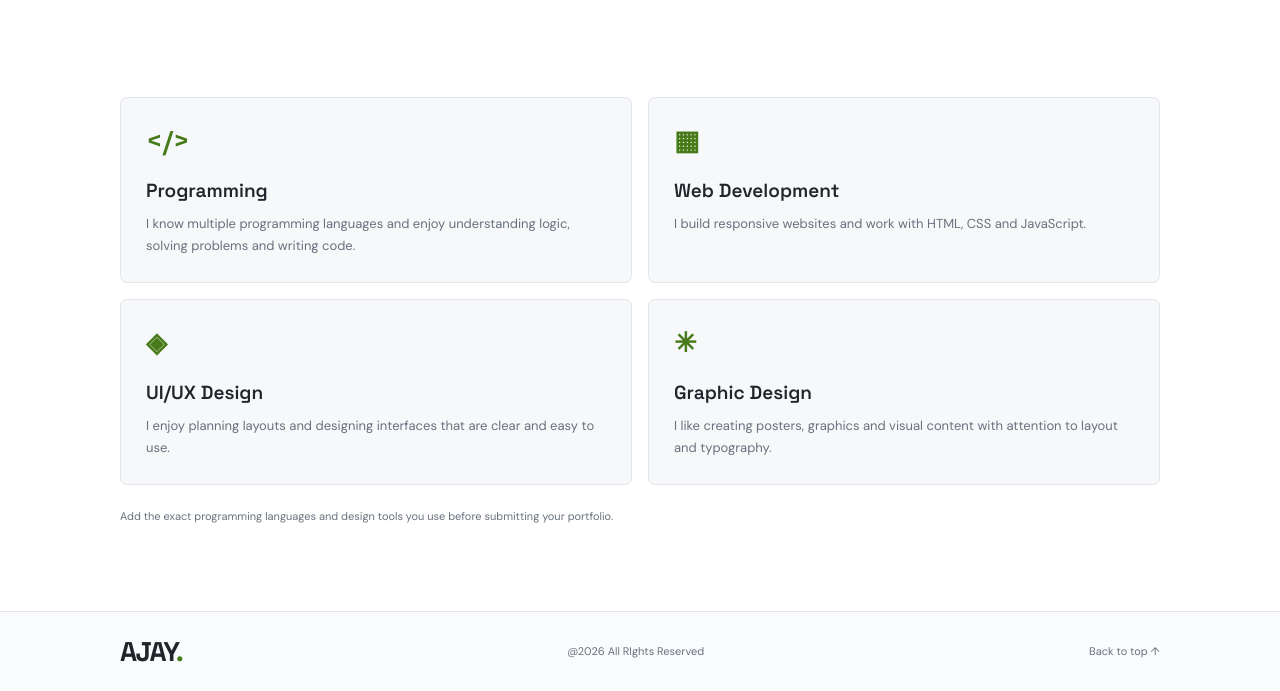
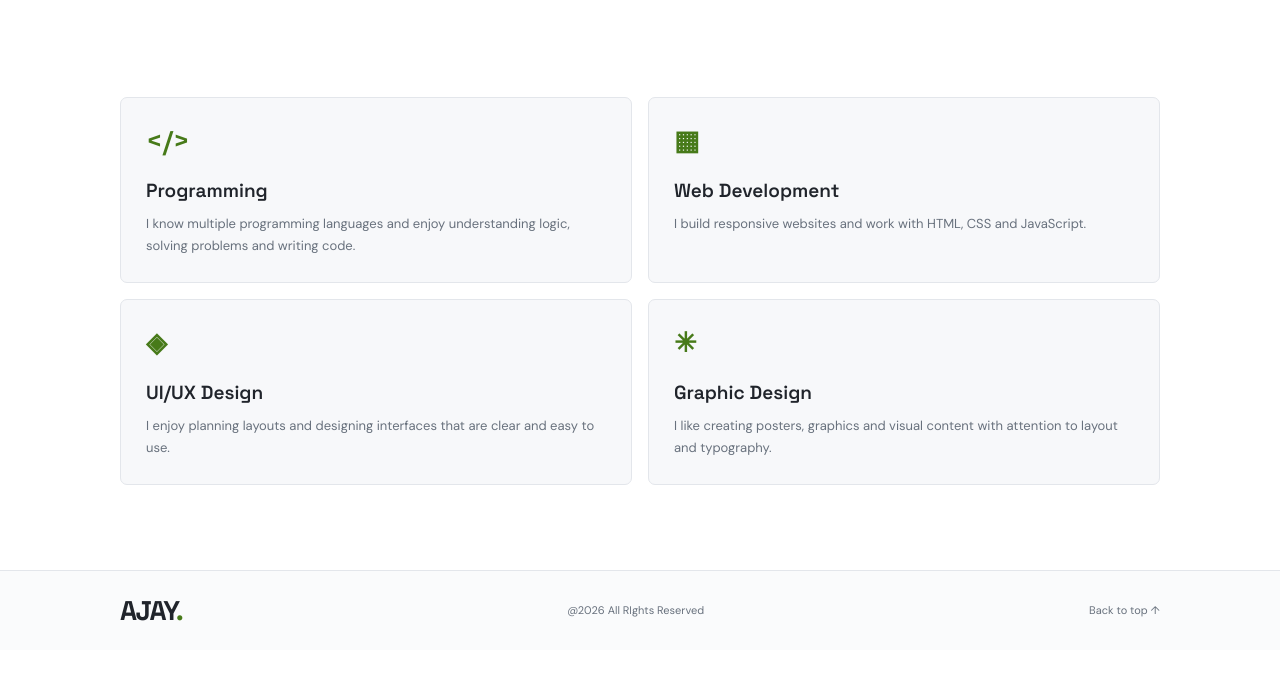
Before and after one commit to techazayin/ajaybholeportfolio, a plain HTML site: page skills.html in a window 1280 px wide. Shown: the part 340-1031 px from the top of the page. After the commit the page ends 990 px from the top, so only its background shows below. Drawn offline with Linux system fonts and the light colour scheme.

Commit message:
Update skills.html

```diff
--- a/skills.html
+++ b/skills.html
@@ -36,7 +36,7 @@
     <article class="simple-card"><div class="skill-symbol">◈</div><h2>UI/UX Design</h2><p>I enjoy planning layouts and designing interfaces that are clear and easy to use.</p></article>
     <article class="simple-card"><div class="skill-symbol">✳</div><h2>Graphic Design</h2><p>I like creating posters, graphics and visual content with attention to layout and typography.</p></article>
   </div>
-  <p class="small-note">Add the exact programming languages and design tools you use before submitting your portfolio.</p>
+
 </section>
 </main>
 <footer class="footer"><div class="container footer-inner">
```
